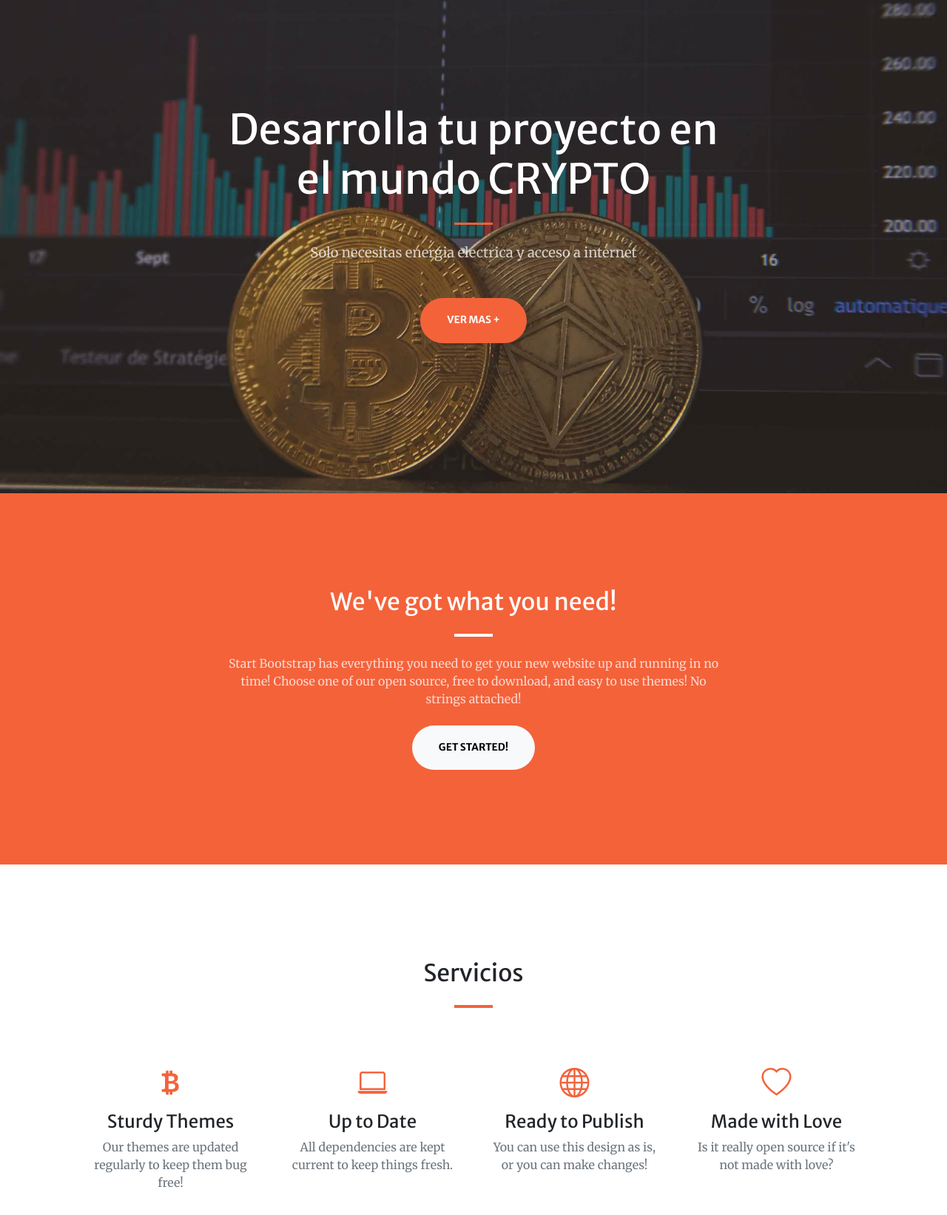
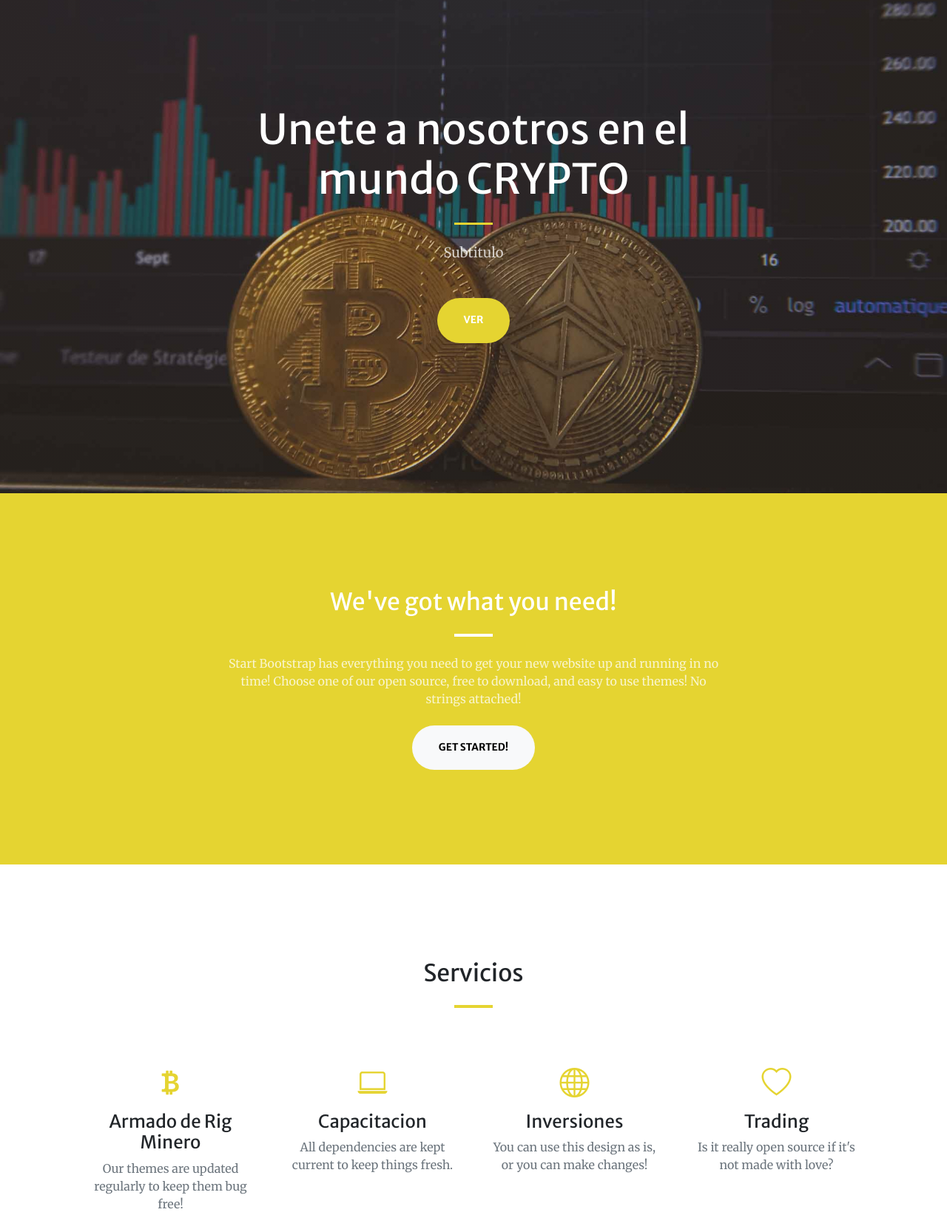
Before and after one commit to andyandreone/azsolutions, a plain HTML site: page index.html in a window 1280 px wide. Shown: the part 133-1776 px from the top of the page at 74% size. Drawn offline with nearby package versions, Linux system fonts and the light colour scheme; some packages are replaced by stand-ins of ours; a script that the page names is missing.

Commit message:
color dorado

```diff
--- a/index.html
+++ b/index.html
@@ -7,7 +7,7 @@
         <meta name="author" content="" />
         <title>AZ Solutions</title>
         <!-- Favicon-->
-        <link rel="icon" type="image/x-icon" href="assets/favicon.ico" />
+        <link rel="icon" type="image/x-icon" href="assets/icon.png" />
         <!-- Bootstrap Icons-->
         <link href="https://cdn.jsdelivr.net/npm/bootstrap-icons@1.5.0/font/bootstrap-icons.css" rel="stylesheet" />
         <!-- Google fonts-->
@@ -39,12 +39,12 @@
             <div class="container px-4 px-lg-5 h-100">
                 <div class="row gx-4 gx-lg-5 h-100 align-items-center justify-content-center text-center">
                     <div class="col-lg-8 align-self-end">
-                        <h1 class="text-white font-weight-bold">Desarrolla tu proyecto en el mundo CRYPTO</h1>
+                        <h1 class="text-white font-weight-bold">Unete a nosotros en el mundo CRYPTO</h1>
                         <hr class="divider" />
                     </div>
                     <div class="col-lg-8 align-self-baseline">
-                        <p class="text-white-75 mb-5">Solo necesitas energia electrica y acceso a internet</p>
-                        <a class="btn btn-primary btn-xl" href="#about">Ver mas +</a>
+                        <p class="text-white-75 mb-5">Subtitulo</p>
+                        <a class="btn btn-primary btn-xl" href="#about">Ver</a>
                     </div>
                 </div>
             </div>
@@ -71,28 +71,28 @@
                     <div class="col-lg-3 col-md-6 text-center">
                         <div class="mt-5">
                             <div class="mb-2"><i class="bi bi-currency-bitcoin fs-1 text-primary"></i></div>
-                            <h3 class="h4 mb-2">Sturdy Themes</h3>
+                            <h3 class="h4 mb-2">Armado de Rig Minero</h3>
                             <p class="text-muted mb-0">Our themes are updated regularly to keep them bug free!</p>
                         </div>
                     </div>
                     <div class="col-lg-3 col-md-6 text-center">
                         <div class="mt-5">
                             <div class="mb-2"><i class="bi-laptop fs-1 text-primary"></i></div>
-                            <h3 class="h4 mb-2">Up to Date</h3>
+                            <h3 class="h4 mb-2">Capacitacion</h3>
                             <p class="text-muted mb-0">All dependencies are kept current to keep things fresh.</p>
                         </div>
                     </div>
                     <div class="col-lg-3 col-md-6 text-center">
                         <div class="mt-5">
                             <div class="mb-2"><i class="bi-globe fs-1 text-primary"></i></div>
-                            <h3 class="h4 mb-2">Ready to Publish</h3>
+                            <h3 class="h4 mb-2">Inversiones</h3>
                             <p class="text-muted mb-0">You can use this design as is, or you can make changes!</p>
                         </div>
                     </div>
                     <div class="col-lg-3 col-md-6 text-center">
                         <div class="mt-5">
                             <div class="mb-2"><i class="bi-heart fs-1 text-primary"></i></div>
-                            <h3 class="h4 mb-2">Made with Love</h3>
+                            <h3 class="h4 mb-2">Trading</h3>
                             <p class="text-muted mb-0">Is it really open source if it's not made with love?</p>
                         </div>
                     </div>
@@ -167,7 +167,7 @@
                     <div class="col-lg-8 col-xl-6 text-center">
                         <h2 class="mt-0">Tu consulta no molesta!</h2>
                         <hr class="divider" />
-                        <p class="text-muted mb-5">¿Listo para comenzar tu próximo proyecto con nosotros? Envíanos un mensaje y nos pondremos en contacto contigo lo antes posible!</p>
+                        <p class="text-muted mb-5">¿Listo para comenzar tu próximo proyecto con nosotros? Envíanos un mensaje y nos pondremos en contacto lo antes posible!</p>
                     </div>
                 </div>
                 <div class="row gx-4 gx-lg-5 justify-content-center mb-5">
@@ -227,12 +227,16 @@
                         </form>
                     </div>
                 </div>
-                <div class="row gx-4 gx-lg-5 justify-content-center">
+                <!--
+                    <div class="row gx-4 gx-lg-5 justify-content-center">
                     <div class="col-lg-4 text-center mb-5 mb-lg-0">
                         <i class="bi-phone fs-2 mb-3 text-muted"></i>
                         <div>+11 2078 7842</div>
                     </div>
-                </div>
+                    </div>
+
+                -->
+
             </div>
         </section>
         <!-- Footer-->
```
Also changed, not shown: assets/icon.png (added), css/styles.css.
